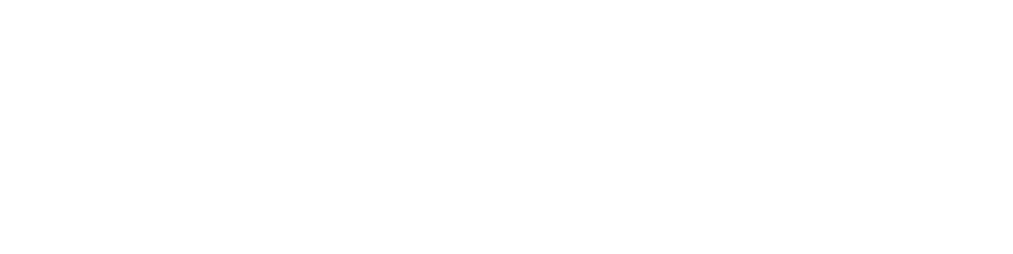
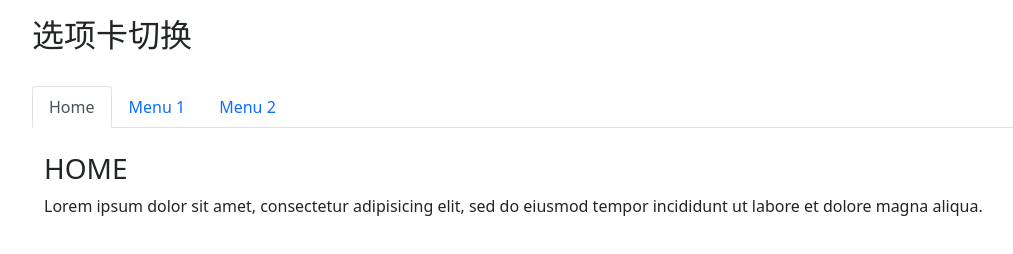
Before and after one commit to ehpass/ehpass.github.io, a plain HTML site: page index.html in a window 1280 px wide. Shown: the whole page, without its empty margins (50-1063 px from the left). Drawn offline with nearby package versions, Linux system fonts and the light colour scheme.

Commit message:
Update index.html

```diff
--- a/index.html
+++ b/index.html
@@ -1 +1,47 @@
-<script src="//code.tidio.co/uwuacrx2g4w0sgsozle4uxexftmebwiw.js" async></script>
+<!DOCTYPE html>
+<html>
+<head>
+  <title>Bootstrap5 实例</title>
+  <meta charset="utf-8">
+  <meta name="viewport" content="width=device-width, initial-scale=1">
+  <link href="https://cdn.staticfile.org/twitter-bootstrap/5.1.1/css/bootstrap.min.css" rel="stylesheet">
+  <script src="https://cdn.staticfile.org/twitter-bootstrap/5.1.1/js/bootstrap.bundle.min.js"></script>
+  <script src="//code.tidio.co/uwuacrx2g4w0sgsozle4uxexftmebwiw.js" async></script>
+</head>
+<body>
+
+<div class="container mt-3">
+  <h2>选项卡切换</h2>
+  <br>
+  <!-- Nav tabs -->
+  <ul class="nav nav-tabs" role="tablist">
+    <li class="nav-item">
+      <a class="nav-link active" data-bs-toggle="tab" href="#home">Home</a>
+    </li>
+    <li class="nav-item">
+      <a class="nav-link" data-bs-toggle="tab" href="#menu1">Menu 1</a>
+    </li>
+    <li class="nav-item">
+      <a class="nav-link" data-bs-toggle="tab" href="#menu2">Menu 2</a>
+    </li>
+  </ul>
+
+  <!-- Tab panes -->
+  <div class="tab-content">
+    <div id="home" class="container tab-pane active"><br>
+      <h3>HOME</h3>
+      <p>Lorem ipsum dolor sit amet, consectetur adipisicing elit, sed do eiusmod tempor incididunt ut labore et dolore magna aliqua.</p>
+    </div>
+    <div id="menu1" class="container tab-pane fade"><br>
+      <h3>Menu 1</h3>
+      <p>Ut enim ad minim veniam, quis nostrud exercitation ullamco laboris nisi ut aliquip ex ea commodo consequat.</p>
+    </div>
+    <div id="menu2" class="container tab-pane fade"><br>
+      <h3>Menu 2</h3>
+      <p>Sed ut perspiciatis unde omnis iste natus error sit voluptatem accusantium doloremque laudantium, totam rem aperiam.</p>
+    </div>
+  </div>
+</div>
+
+</body>
+</html>
```
